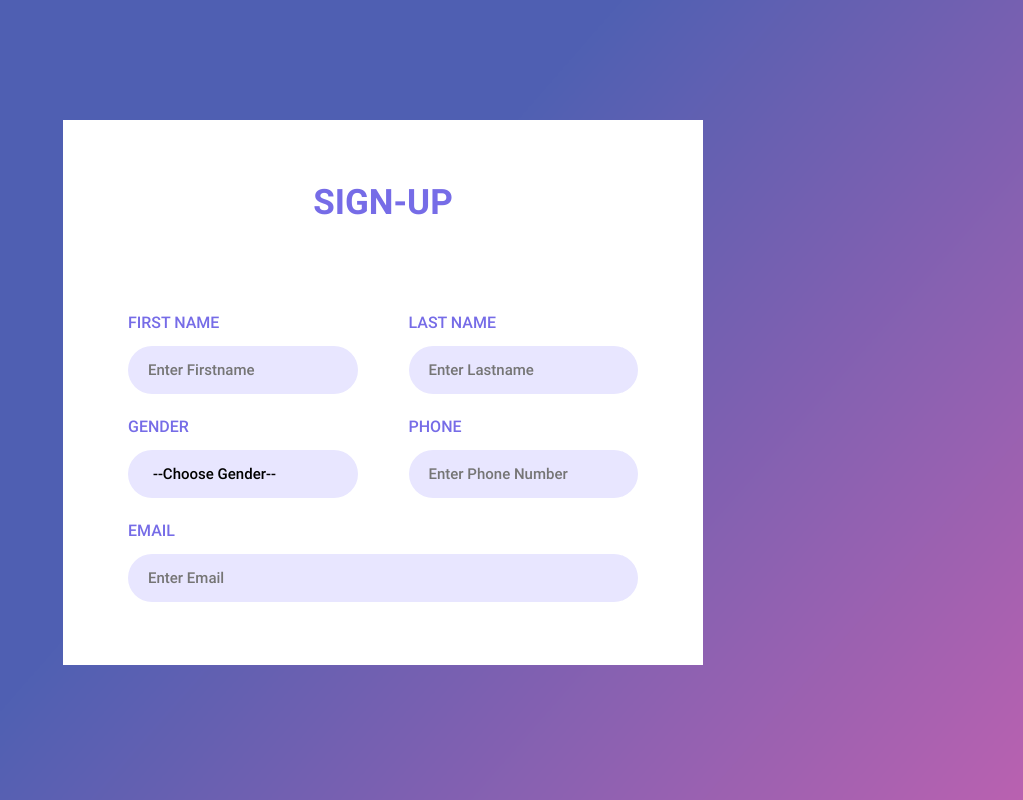
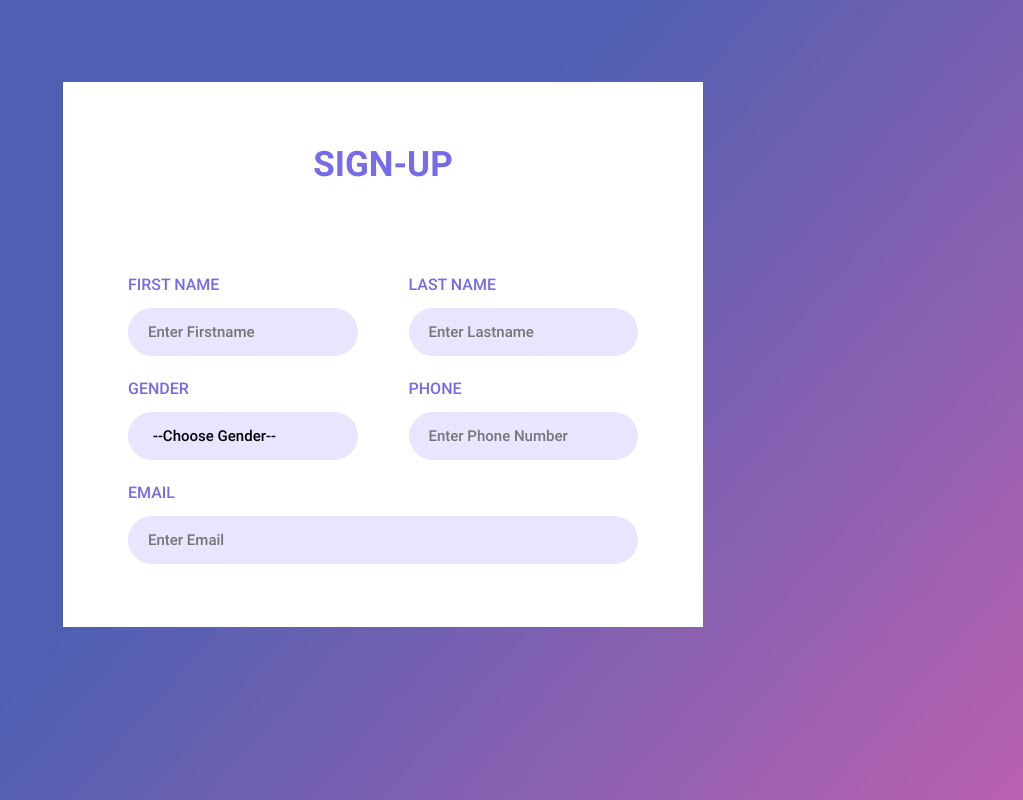
Before and after one commit to SivarajHM/HM-Employee, a React (Create React App) app: page /sign in a window 1280 px wide. Shown: the whole page, without its empty margins (257-1280 px from the left). Built offline with nearby package versions, Linux system fonts and the light colour scheme.

Commit message:
Add files via upload

```diff
--- a/src/assets/scss/Components/Dashboard/__aside.scss
+++ b/src/assets/scss/Components/Dashboard/__aside.scss
@@ -3,7 +3,7 @@
         width: 15%;
         float: $__left;
         height: $__full_height_window;
-      //  transition: 0.5s ease;
+        transition: 0.5s ease;
         .left-aside-section{
             .aside-container{
                 .side-section{
--- a/src/assets/scss/Components/__login_field.scss
+++ b/src/assets/scss/Components/__login_field.scss
@@ -144,6 +144,14 @@
                 }
             }
         }
+        .signin-link{
+            a{
+                font-size: $__font__size__15;
+                color: $__black;
+                font-family: $__roboto__regular;
+                text-decoration: $__none;
+            }
+        }
     }
 }
 .display-section{
--- a/src/assets/scss/Components/__sign.scss
+++ b/src/assets/scss/Components/__sign.scss
@@ -1,15 +1,16 @@
 .sign-container{
-    max-width: $__half__width;
+    max-width: 30%;
     margin: 0 $__auto;
-    padding: 5% 0px 0px 0px;
+    padding: 2% 0px 0px 0px;
+    position: $__relative;
     @include respond-below(custom1280){
+        max-width: $__half__width
+    }
+    @include respond-below(custom1200){
         max-width: $__half__width;
     }
-    @include respond-below(custom1200){
-        max-width: 75%;
-    }
     @include respond-below(lg){
-        max-width: 75%;
+        max-width: 65%;
     }
     @include respond-below(custom767){
         max-width: $__full__width;
@@ -166,5 +167,16 @@
                     }
                 }
             }
+            .login-link{
+                padding: 25px 15px;
+                padding-bottom: 0;
+                text-align: $__right;
+                a{
+                    font-size: $__font__size__15;
+                    color: $__black;
+                    font-family: $__roboto__regular;
+                    text-decoration: $__none;
+                }
+            }
         }
 }
--- a/src/assets/scss/Page/__login.scss
+++ b/src/assets/scss/Page/__login.scss
@@ -7,7 +7,7 @@
     .login-diplay{
         display: $__flex;
         justify-content: $__center;
-        padding-top: 10%;
+        padding-top: 7%;
         @include respond-below(custom767) {
             flex-wrap: $__wrap;
             padding-top: 0;
```
